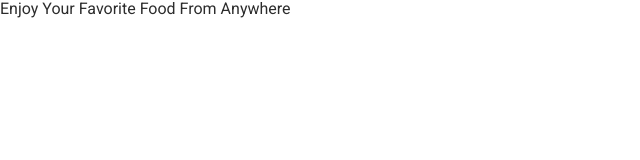
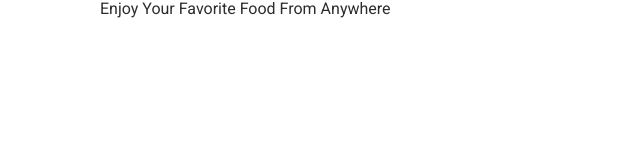
Before and after one commit to Sandro-it/Food-delivery-service, a website built with Vite: page src/index.html in a window 1280 px wide. Shown: the whole page, without its empty margins (0-640 px from the left). Built offline with nearby package versions, Linux system fonts and the light colour scheme.

Commit message:
Update header.html

```diff
--- a/src/partials/header.html
+++ b/src/partials/header.html
@@ -1,3 +1,3 @@
-<header class="header">
+<header class="header container">
   <div>Enjoy Your Favorite Food From Anywhere</div>
 </header>
```
